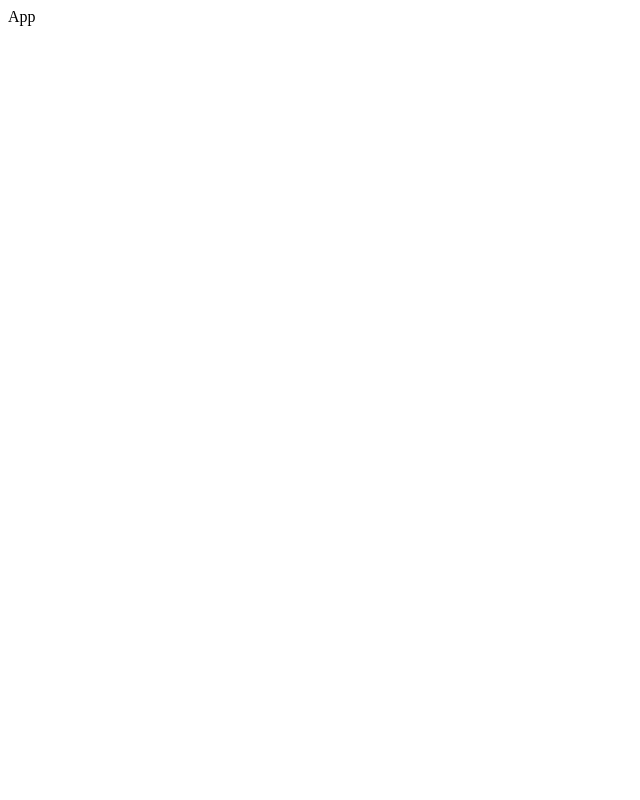
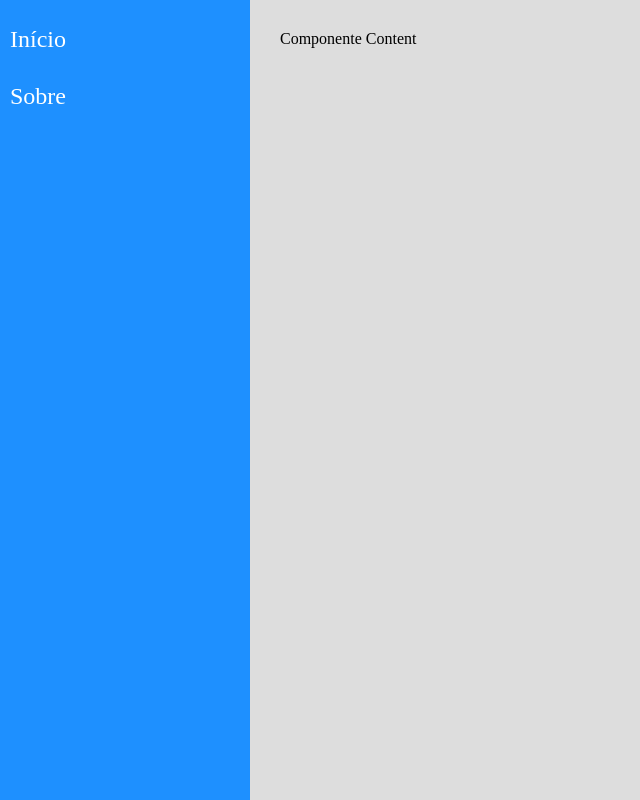
Before and after one commit to Krishnamuti/FundamentosReact, a React (Create React App) app in the folder NavegacaoReactRouter/: page / in a window 1280 px wide. Shown: the whole page, without its empty margins (0-640 px from the left). Built offline with nearby package versions, Linux system fonts and the light colour scheme.

Commit message:
aplicando estilo CSS.

```diff
--- a/NavegacaoReactRouter/src/components/layout/Content.css
+++ b/NavegacaoReactRouter/src/components/layout/Content.css
@@ -1,3 +1,6 @@
 .Content{
-
+    display: flex;
+    flex: 1;
+    background-color: #ddd;
+    padding: 30px;
 }
--- a/NavegacaoReactRouter/src/components/layout/Content.jsx
+++ b/NavegacaoReactRouter/src/components/layout/Content.jsx
@@ -2,7 +2,9 @@
 import React from "react";
 
 const Content = props => (
-    <main className="Content">Componente Content</main>
+    <main className="Content">
+        Componente Content
+    </main>
 );
 
 export default Content;
--- a/NavegacaoReactRouter/src/components/layout/Menu.css
+++ b/NavegacaoReactRouter/src/components/layout/Menu.css
@@ -1,3 +1,32 @@
 .Menu{
+    display: flex;
+    flex-basis: 250px;
 
+    background-color: #1e90ff;
 }
+
+.Menu ul{
+    list-style: none;
+    padding: 0;
+}
+
+.Menu nav{
+    flex: 1;
+}
+
+.Menu li{
+    display: flex;
+}
+
+.Menu li a{
+    flex: 1;
+    padding: 10px;
+    margin-bottom: 10px;
+    text-decoration: none;
+    color: #ffffff;
+    font-size: 1.5rem;
+}
+
+.Menu li a:hover{
+    background: #00000020;
+}
--- a/NavegacaoReactRouter/src/components/layout/Menu.jsx
+++ b/NavegacaoReactRouter/src/components/layout/Menu.jsx
@@ -2,7 +2,18 @@
 import React from "react";
 
 const Menu = props => (
-    <aside className="Menu">Componente Menu</aside>
+    <aside className="Menu">
+        <nav>
+            <ul>
+                <li>
+                    <a href="/">Início</a>
+                </li>
+                <li>
+                    <a href="/">Sobre</a>
+                </li>
+            </ul>
+        </nav>
+    </aside>
 );
 
 export default Menu;
--- /dev/null
+++ b/NavegacaoReactRouter/src/index.css
@@ -0,0 +1,3 @@
+body{
+    margin: 0;
+}
--- a/NavegacaoReactRouter/src/index.js
+++ b/NavegacaoReactRouter/src/index.js
@@ -1,7 +1,8 @@
+import "./index.css";
 import React from "react";
 import ReactDOM from "react-dom";
 
-import App from "./views/examples/App";
+import App from "./views/App";
 
 const rootElement = document.getElementById("root");
 ReactDOM.render(
--- /dev/null
+++ b/NavegacaoReactRouter/src/views/App.css
@@ -0,0 +1,4 @@
+.App{
+    display: flex;
+    height: 100vh;
+}
--- /dev/null
+++ b/NavegacaoReactRouter/src/views/App.jsx
@@ -0,0 +1,14 @@
+import "./App.css";
+import React from "react";
+
+import Menu from "../components/layout/Menu";
+import Content from "../components/layout/Content";
+
+const App = props => (
+    <div className="App">
+        <Menu />
+        <Content />
+    </div>
+);
+
+export default App;
--- a/NavegacaoReactRouter/src/views/examples/App.css
+++ /dev/null
@@ -1,3 +0,0 @@
-.App{
-
-}
--- a/NavegacaoReactRouter/src/views/examples/App.jsx
+++ /dev/null
@@ -1,8 +0,0 @@
-import "./App.css";
-import React from "react";
-
-const App = props => (
-    <div className="App">App</div>
-);
-
-export default App;
```
